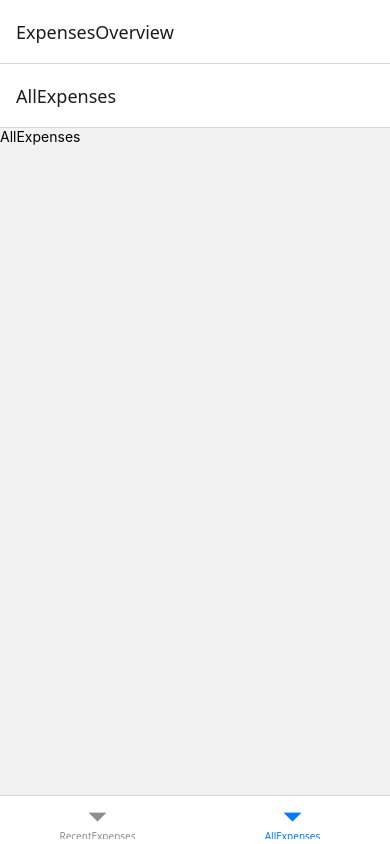
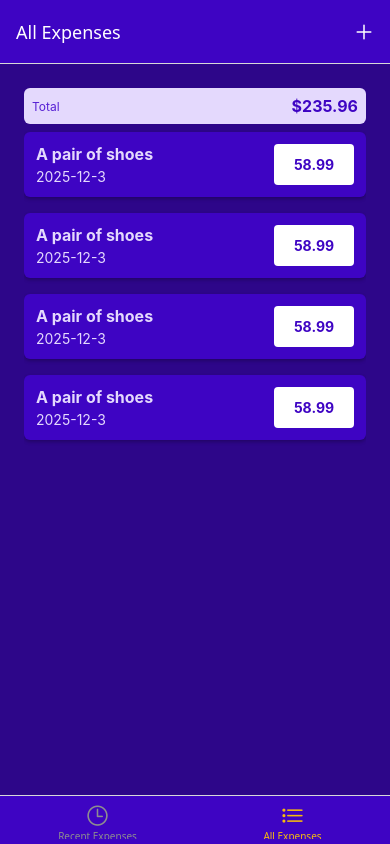
Before and after one commit to Aliyaser-Mousavi/TheExpenseTrackerApp, a React Native app: screen /AllExpenses in a window 390 px wide. Built offline with nearby package versions, Linux system fonts and the light colour scheme.

Commit message:
feat: work on some part

```diff
--- a/App.js
+++ b/App.js
@@ -4,30 +4,79 @@ import { createNativeStackNavigator } from "@react-navigation/native-stack";
 import { createBottomTabNavigator } from "@react-navigation/bottom-tabs";
 import RecentExpenses from "./screens/RecentExpenses";
 import AllExpenses from "./screens/AllExpenses";
-import ManageExpense from "./screens/MangeExpense";
-
+import ManageExpense from "./screens/ManageExpense";
+import { GlobalStyles } from "./constants/style";
+import { Ionicons } from "@expo/vector-icons";
+import IconButton from "./components/UI/IconButton";
 const Stack = createNativeStackNavigator();
 const BottomTabs = createBottomTabNavigator();
-
+const colors = GlobalStyles.colors;
 function ExpensesOverview() {
   return (
-    <BottomTabs.Navigator>
-      <BottomTabs.Screen name="RecentExpenses" component={RecentExpenses} />
-
-      <BottomTabs.Screen name="AllExpenses" component={AllExpenses} />
+    <BottomTabs.Navigator
+      screenOptions={({ navigation }) => ({
+        headerStyle: { backgroundColor: colors.primary500 },
+        headerTintColor: "white",
+        tabBarStyle: { backgroundColor: colors.primary500 },
+        tabBarActiveTintColor: colors.accent500,
+        headerRight: ({ tintColor }) => (
+          <IconButton
+            icon="add"
+            size={24}
+            color={tintColor}
+            onPress={() => {
+              navigation.navigate("ManageExpense");
+            }}
+          />
+        ),
+      })}
+    >
+      <BottomTabs.Screen
+        name="RecentExpenses"
+        component={RecentExpenses}
+        options={{
+          title: "Recent Expenses",
+          tabBarLabel: "Recent Expenses",
+          tabBarIcon: ({ color, size }) => (
+            <Ionicons name="time-outline" size={size} color={color} />
+          ),
+        }}
+      />
+      <BottomTabs.Screen
+        name="AllExpenses"
+        component={AllExpenses}
+        options={{
+          title: "All Expenses",
+          tabBarLabel: "All Expenses",
+          tabBarIcon: ({ color, size }) => (
+            <Ionicons name="list-outline" size={size} color={color} />
+          ),
+        }}
+      />
     </BottomTabs.Navigator>
   );
 }
-
 export default function App() {
   return (
     <>
       <StatusBar style="light" />
       <NavigationContainer>
-        <Stack.Navigator>
-          <Stack.Screen name="ExpensesOverview" component={ExpensesOverview} />
-
-          <Stack.Screen name="ManageExpense" component={ManageExpense} />
+        <Stack.Navigator
+          screenOptions={{
+            headerStyle: { backgroundColor: colors.primary500 },
+            headerTintColor: "white",
+          }}
+        >
+          <Stack.Screen
+            name="ExpensesOverview"
+            component={ExpensesOverview}
+            options={{ headerShown: false }}
+          />
+          <Stack.Screen
+            name="ManageExpense"
+            component={ManageExpense}
+            options={{ presentation: "modal " }}
+          />
         </Stack.Navigator>
       </NavigationContainer>
     </>
--- /dev/null
+++ b/components/ExpensesOutput/ExpenseItem.js
@@ -0,0 +1,72 @@
+import { StyleSheet, Pressable, View, Text } from "react-native";
+import { GlobalStyles } from "../../constants/style";
+import { getFormattedDate } from "../../util/date";
+import { useNavigation } from "@react-navigation/native";
+
+const ExpenseItem = ({ description, amount, date, id }) => {
+  const navigation = useNavigation();
+  function expensePressHandler() {
+    navigation.navigate("ManageExpense", { expenseId: id });
+  }
+  return (
+    <Pressable
+      onPress={expensePressHandler}
+      style={({ pressed }) => pressed && styles.pressed}
+    >
+      <View style={styles.expenseItem}>
+        <View>
+          <Text style={[styles.textBase, styles.description]}>
+            {description}
+          </Text>
+          <Text style={styles.textBase}>{getFormattedDate(date)}</Text>
+        </View>
+        <View style={styles.amountContainer}>
+          <Text style={styles.amount}>{amount.toFixed(2)}</Text>
+        </View>
+      </View>
+    </Pressable>
+  );
+};
+
+export default ExpenseItem;
+const colors = GlobalStyles.colors;
+
+const styles = StyleSheet.create({
+  pressed: {
+    opacity: 0.75,
+  },
+  expenseItem: {
+    padding: 12,
+    marginVertical: 8,
+    backgroundColor: colors.primary500,
+    flexDirection: "row",
+    justifyContent: "space-between",
+    borderRadius: 6,
+    elevation: 3,
+    shadowColor: "#000",
+    shadowOffset: { width: 0, height: 2 },
+    shadowOpacity: 0.25,
+    shadowRadius: 3.84,
+  },
+  textBase: {
+    color: colors.primary50,
+  },
+  description: {
+    fontSize: 16,
+    marginBottom: 4,
+    fontWeight: "bold",
+  },
+  amountContainer: {
+    paddingHorizontal: 12,
+    paddingVertical: 4,
+    backgroundColor: "white",
+    justifyContent: "center",
+    alignItems: "center",
+    borderRadius: 4,
+    minWidth: 80,
+  },
+  amount: {
+    color: colors.primary500,
+    fontWeight: "bold",
+  },
+});
--- /dev/null
+++ b/components/ExpensesOutput/ExpensesList.js
@@ -0,0 +1,17 @@
+import { FlatList } from "react-native";
+import ExpenseItem from "./ExpenseItem";
+
+function renderExpenseItem(itemData) {
+  return <ExpenseItem {...itemData.item} />;
+}
+const ExpensesList = ({ expenses }) => {
+  return (
+    <FlatList
+      data={expenses}
+      renderItem={renderExpenseItem}
+      keyExtractor={(item) => item.id}
+    />
+  );
+};
+
+export default ExpensesList;
--- /dev/null
+++ b/components/ExpensesOutput/ExpensesOutput.js
@@ -0,0 +1,53 @@
+import { View, StyleSheet } from "react-native";
+import ExpensesSummary from "./ExpensesSummary";
+import ExpensesList from "./ExpensesList";
+import { GlobalStyles } from "../../constants/style";
+
+const DUMMY_EXPENSES = [
+  {
+    id: "e1",
+    description: "A pair of shoes",
+    amount: 58.99,
+    date: new Date("2025-12-3"),
+  },
+  {
+    id: "e2",
+    description: "A pair of shoes",
+    amount: 58.99,
+    date: new Date("2025-12-3"),
+  },
+  {
+    id: "e3",
+    description: "A pair of shoes",
+    amount: 58.99,
+    date: new Date("2025-12-3"),
+  },
+  {
+    id: "e4",
+    description: "A pair of shoes",
+    amount: 58.99,
+    date: new Date("2025-12-3"),
+  },
+];
+const ExpensesOutput = ({ expenses, expensesPeriod }) => {
+  return (
+    <View style={styles.container}>
+      <ExpensesSummary expenses={DUMMY_EXPENSES} periodName={expensesPeriod} />
+      <ExpensesList expenses={DUMMY_EXPENSES} />
+    </View>
+  );
+};
+
+export default ExpensesOutput;
+
+const colors = GlobalStyles.colors;
+
+const styles = StyleSheet.create({
+  container: {
+    flex: 1,
+    paddingHorizontal: 24,
+    paddingTop: 24,
+    paddingBottom: 0,
+    backgroundColor: colors.primary700,
+  },
+});
--- /dev/null
+++ b/components/ExpensesOutput/ExpensesSummary.js
@@ -0,0 +1,36 @@
+import { View, Text, StyleSheet } from "react-native";
+import { GlobalStyles } from "../../constants/style";
+
+const ExpensesSummary = ({ expenses, periodName }) => {
+  const expensesSum = expenses.reduce((sum, expense) => {
+    return sum + expense.amount;
+  }, 0);
+  return (
+    <View style={styles.container}>
+      <Text style={styles.period}>{periodName}</Text>
+      <Text style={styles.sum}>${expensesSum.toFixed(2)}</Text>
+    </View>
+  );
+};
+
+export default ExpensesSummary;
+const colors = GlobalStyles.colors;
+const styles = StyleSheet.create({
+  container: {
+    padding: 8,
+    backgroundColor: colors.primary50,
+    borderRadius: 6,
+    flexDirection: "row",
+    justifyContent: "space-between",
+    alignItems: "center",
+  },
+  period: {
+    fontSize: 12,
+    color: colors.primary400,
+  },
+  sum: {
+    fontSize: 16,
+    fontWeight: "bold",
+    color: colors.primary500,
+  },
+});
--- /dev/null
+++ b/components/UI/IconButton.js
@@ -0,0 +1,29 @@
+import { StyleSheet, Pressable, View } from "react-native";
+import { Ionicons } from "@expo/vector-icons";
+
+const IconButton = ({ icon, size, color, onPress }) => {
+  return (
+    <Pressable
+      onPress={onPress}
+      style={({ pressed }) => pressed && styles.pressed}
+    >
+      <View style={styles.buttonContainer}>
+        <Ionicons name={icon} size={size} color={color} />
+      </View>
+    </Pressable>
+  );
+};
+
+export default IconButton;
+
+const styles = StyleSheet.create({
+  buttonContainer: {
+    borderRadius: 24,
+    padding: 6,
+    marginHorizontal: 8,
+    marginVertical: 2,
+  },
+  pressed: {
+    opacity: 0.75,
+  },
+});
--- /dev/null
+++ b/constants/style.js
@@ -0,0 +1,16 @@
+export const GlobalStyles = {
+  colors: {
+    primary50: "#e4d9fd",
+    primary100: "#c6affc",
+    primary200: "#a281f0",
+    primary400: "#5721d4",
+    primary500: "#3e04c3",
+    primary700: "#2d0689",
+    primary800: "#200364",
+    accent500: "#f7bc0c",
+    error50: "#fcc4e4",
+    error500: "#9b095c",
+    gray500: "#39324a",
+    gray700: "#221c30",
+  },
+};
--- a/screens/AllExpenses.js
+++ b/screens/AllExpenses.js
@@ -1,13 +1,7 @@
-import { StyleSheet, Text, View } from "react-native";
+import ExpensesOutput from "../components/ExpensesOutput/ExpensesOutput";
 
 const AllExpenses = () => {
-  return (
-    <View>
-      <Text>AllExpenses</Text>
-    </View>
-  );
+  return <ExpensesOutput expensesPeriod="Total" />;
 };
 
 export default AllExpenses;
-
-const styles = StyleSheet.create({});
--- /dev/null
+++ b/screens/ManageExpense.js
@@ -0,0 +1,18 @@
+import { useLayoutEffect } from "react";
+import { Text, View } from "react-native";
+const ManageExpenses = ({ route, navigation }) => {
+  const editedExpenseId = route.params?.expenseId;
+  const isEditing = !!editedExpenseId;
+  useLayoutEffect(() => {
+    navigation.setOptions({
+      title: isEditing ? "Edit Expense" : "Add Expense",
+    });
+  }, [navigation, isEditing]);
+  return (
+    <View>
+      <Text>MangeExpenses</Text>
+    </View>
+  );
+};
+
+export default ManageExpenses;
--- a/screens/MangeExpense.js
+++ /dev/null
@@ -1,13 +0,0 @@
-import { StyleSheet, Text, View } from "react-native";
-
-const MangeExpenses = () => {
-  return (
-    <View>
-      <Text>MangeExpenses</Text>
-    </View>
-  );
-};
-
-export default MangeExpenses;
-
-const styles = StyleSheet.create({});
--- a/screens/RecentExpenses.js
+++ b/screens/RecentExpenses.js
@@ -1,13 +1,7 @@
-import { StyleSheet, Text, View } from "react-native";
+import ExpensesOutput from "../components/ExpensesOutput/ExpensesOutput";
 
-const RecentExpense = () => {
-  return (
-    <View>
-      <Text>RecentExpense</Text>
-    </View>
-  );
+const RecentExpenses = () => {
+  return <ExpensesOutput expensesPeriod="Last 7 Days" />;
 };
 
-export default RecentExpense;
-
-const styles = StyleSheet.create({});
+export default RecentExpenses;
--- /dev/null
+++ b/util/date.js
@@ -0,0 +1,3 @@
+export function getFormattedDate(date) {
+  return `${date.getFullYear()}-${date.getMonth() + 1}-${date.getDate()} `;
+}
```
